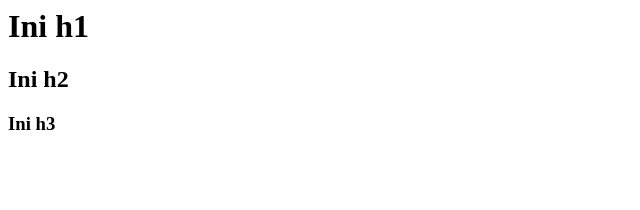
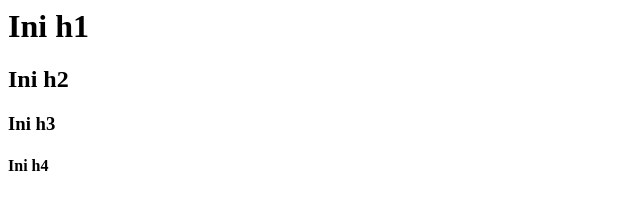
Before and after one commit to spungkyb/tutorial, a plain HTML site: page index.html in a window 1280 px wide. Shown: the full height of the page, 0-640 px from the left. Drawn offline with Linux system fonts and the light colour scheme.

Commit message:
nambah h4 di branch cabangbaru

```diff
--- a/index.html
+++ b/index.html
@@ -1,3 +1,4 @@
 <h1>Ini h1</h1>
 <h2>Ini h2</h2>
 <h3>Ini h3</h3>
+<h4>Ini h4</h4><!--branch baru-->
```
